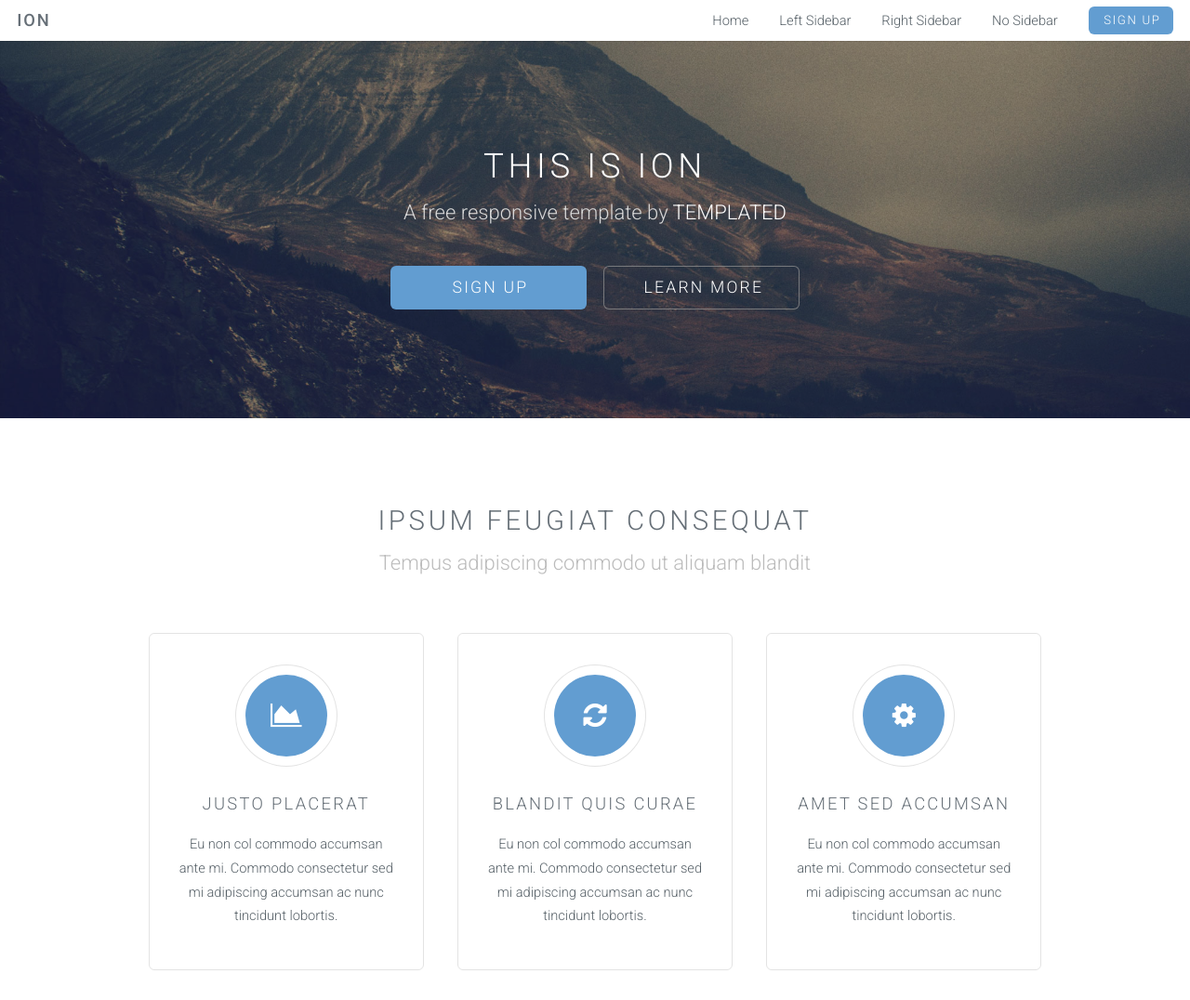
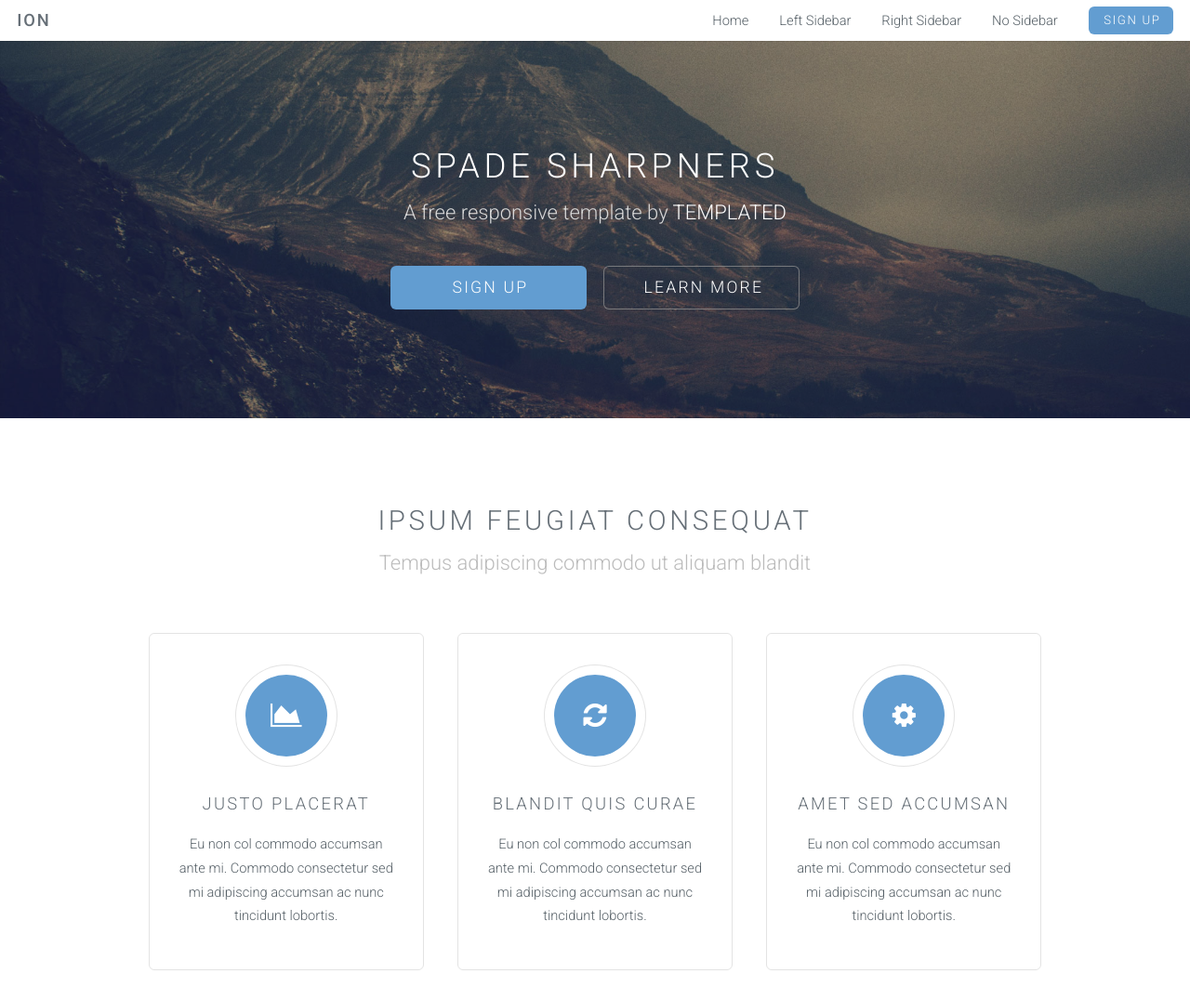
Before and after one commit to Heshan-Sandamal/SpadeWebApplication, a plain HTML site: page index.html in a window 1280 px wide. Shown: the top 1076 px of the page at 93% size. Drawn offline with Linux system fonts and the light colour scheme.

Commit message:
change name of org

```diff
--- a/index.html
+++ b/index.html
@@ -40,7 +40,7 @@
 		<!-- Banner -->
 			<section id="banner">
 				<div class="inner">
-					<h2>This is Ion</h2>
+					<h2>Spade Sharpners</h2>
 					<p>A free responsive template by <a href="http://templated.co">TEMPLATED</a></p>
 					<ul class="actions">
 						<li><a href="#content" class="button big special">Sign Up</a></li>
```
